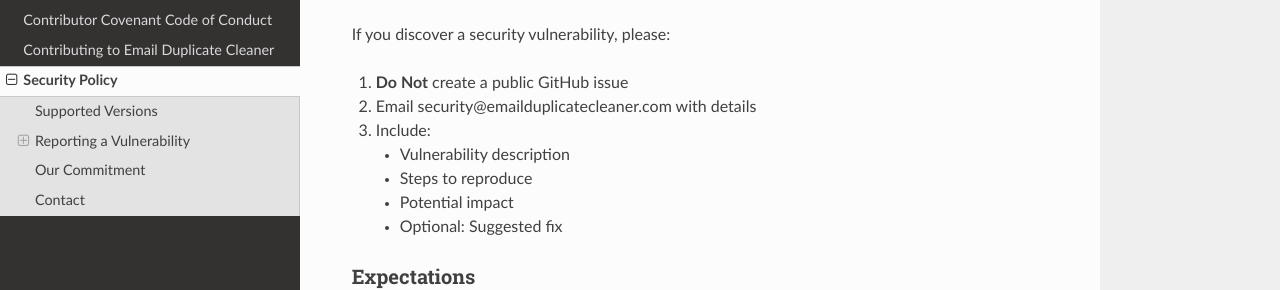
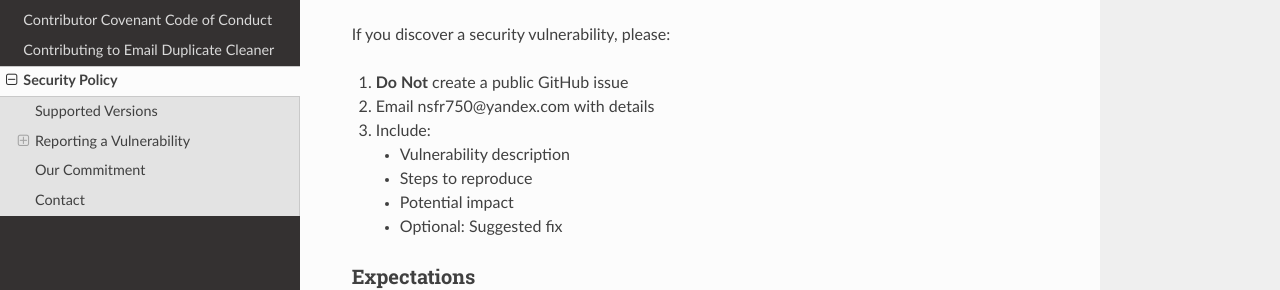
Before and after one commit to Nsfr750/EmailDuplicateCleaner, a Sphinx documentation site: the page built from Docs/SECURITY.md, in a window 1280 px wide and 900 px high, scrolled down 310 px. Shown: the part 161-451 px from the top of the window. Built offline with Sphinx 7.4.7 and the Read the Docs theme 3.1.0, drawn with Linux system fonts in a browser that asks for light colours.

Commit message:
2.5.2
Signed-off-by: Nsfr750 <nsfr750@gmail.com>

```diff
--- a/Docs/SECURITY.md
+++ b/Docs/SECURITY.md
@@ -16,7 +16,7 @@
 If you discover a security vulnerability, please:
 
 1. **Do Not** create a public GitHub issue
-2. Email security@emailduplicatecleaner.com with details
+2. Email nsfr750@yandex.com with details
 3. Include:
    - Vulnerability description
    - Steps to reproduce
```
